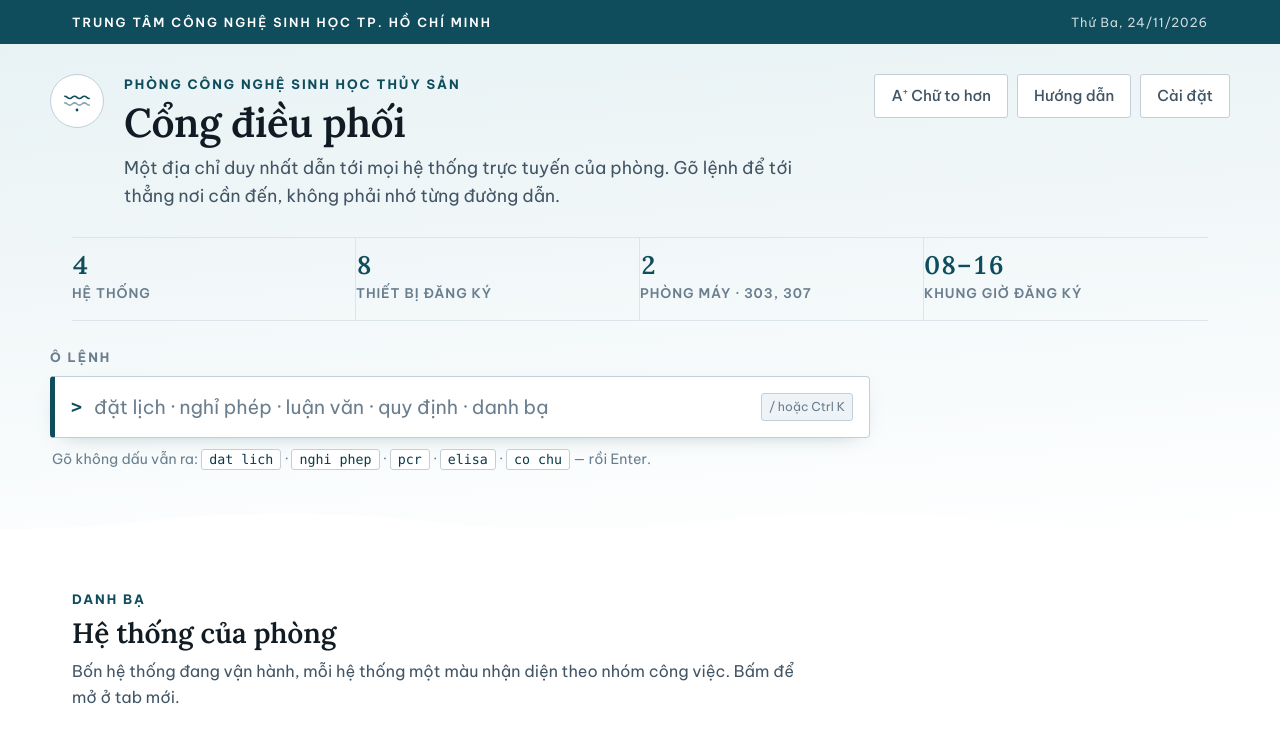
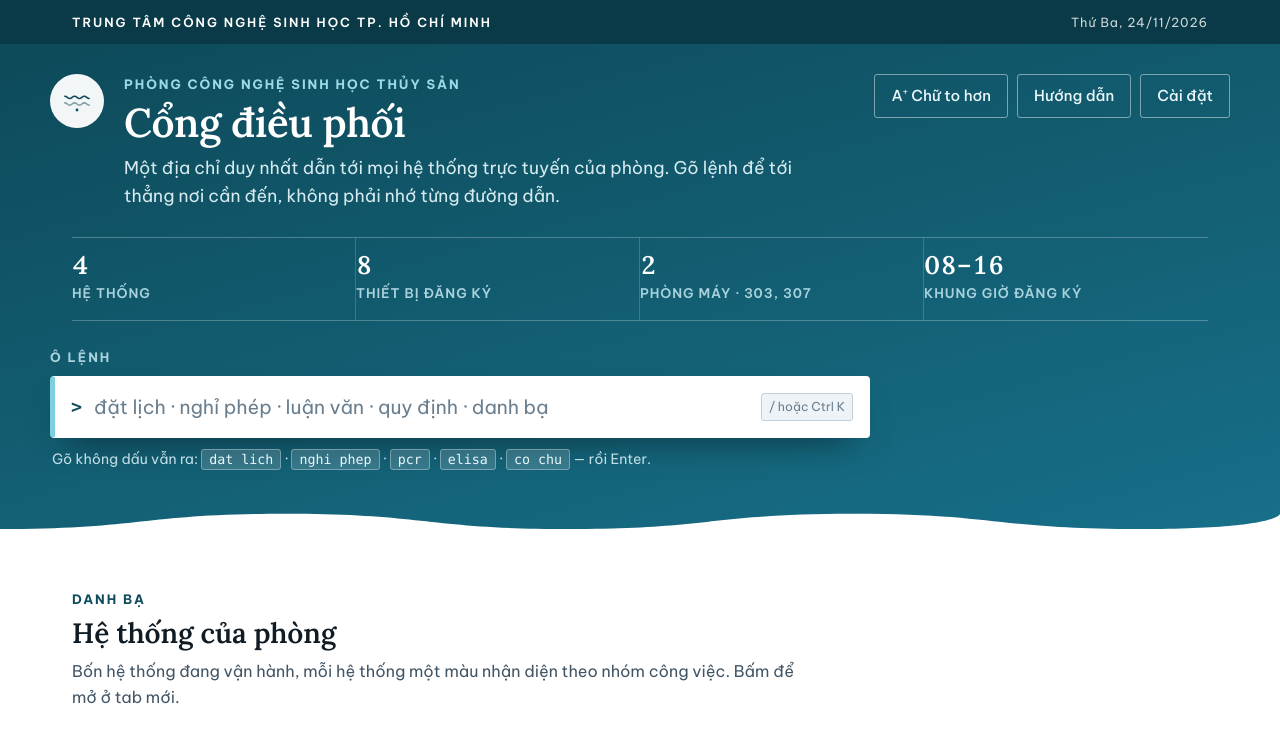
Before and after one commit to vuzebrafishlab/vuzebrafishlab.github.io, a plain HTML site: page hub/index.html in a window 1280 px wide. Shown: the top 731 px of the page. Drawn offline with Linux system fonts and the light colour scheme.

Commit message:
Dải mở đầu nền xanh, chữ trắng

```diff
--- a/hub/index.html
+++ b/hub/index.html
@@ -201,6 +201,25 @@ dl.help dd{margin:3px 0 0;font-size:.86rem;color:var(--ink-2)}
 
 .toast{position:fixed;left:50%;bottom:24px;transform:translateX(-50%) translateY(150%);background:var(--ink);color:#fff;padding:12px 20px;border-radius:3px;font-size:.88rem;font-weight:500;z-index:99;transition:transform .22s;max-width:92vw;box-shadow:0 16px 36px -18px rgba(0,0,0,.7)}
 .toast.show{transform:translateX(-50%) translateY(0)}
+/* ── dải mở đầu: nền xanh, chữ trắng ── */
+.utility{background:var(--deep-2)}
+.hero{background:linear-gradient(165deg,#0d4a5a 0%,#135f74 55%,#17708a 100%);color:#fff}
+.hero .sigil{background:rgba(255,255,255,.95);border-color:rgba(255,255,255,.45)}
+.hero .eyebrow{color:#9bdbe6}
+.hero h1{color:#fff}
+.hero .lede{color:#d6ebf0}
+.hero .facts{border-top-color:rgba(255,255,255,.26);border-bottom-color:rgba(255,255,255,.26)}
+.hero .fact{border-right-color:rgba(255,255,255,.18)}
+.hero .fact b{color:#fff}
+.hero .fact span{color:#a8d2dc}
+.hero .cmdlabel{color:#a8d2dc}
+.hero .cmdbox{border-color:rgba(255,255,255,.55);border-left-color:#7fd0de;box-shadow:0 16px 36px -18px rgba(0,0,0,.6)}
+.hero .cmdbox:focus-within{border-color:#fff;border-left-color:#7fd0de;box-shadow:0 0 0 4px rgba(255,255,255,.3)}
+.hero .cmdhint{color:#c0dee6}
+.hero .cmdhint code{background:rgba(255,255,255,.15);border-color:rgba(255,255,255,.32);color:#eaf7fa}
+.hero .btn{background:transparent;border-color:rgba(255,255,255,.45);color:#eaf7fa}
+.hero .btn:hover{background:#fff;border-color:#fff;color:var(--deep-2)}
+.hero .btn:focus-visible{outline-color:#fff}
 @media print{.utility,.cmdzone,.heroact,.results,.toast{display:none}.band{padding:18px 0}.band.deep{background:#fff;color:#000}}
 </style>
 </head>
@@ -422,7 +441,7 @@ dl.help dd{margin:3px 0 0;font-size:.86rem;color:var(--ink-2)}
 <script>
 (function(){
 "use strict";
-var VERSION = "Phiên bản 1.4 · 24/11/2026";
+var VERSION = "Phiên bản 1.5 · 24/11/2026";
 var KEY = "cnshts-hub-v1";
 var TONES = ["petrol","amber","indigo","green"];
 
```
